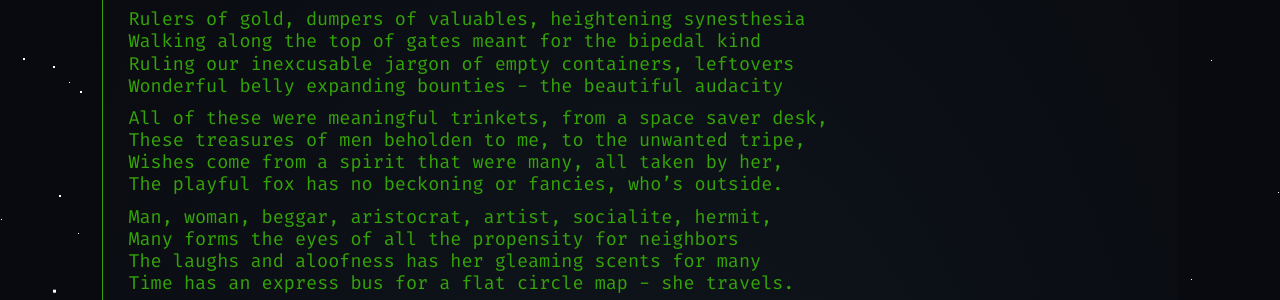
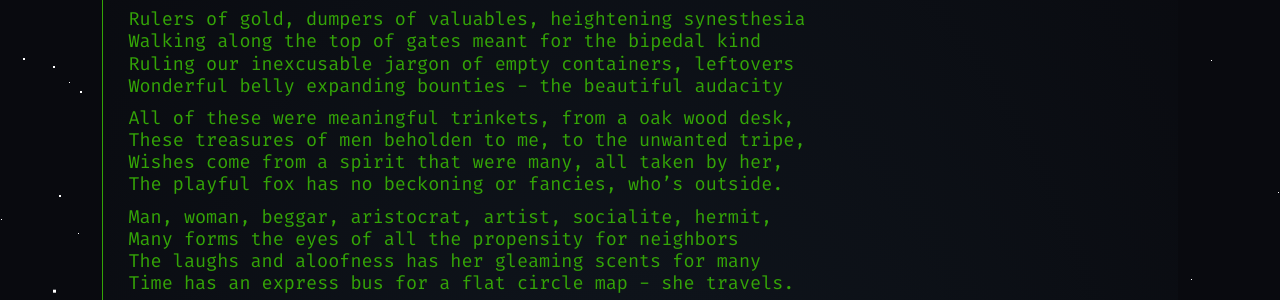
Before and after one commit to jimmyovega/jimmyovega.github.io, a Jekyll site: the page built from _posts/2020-11-03-fruits-for-a-kitsune.md, in a window 1280 px wide. Shown: the part 211-511 px from the top of the page. Built offline with Jekyll 4.4.1, drawn with Linux system fonts in a browser that asks for light colours.

Commit message:
Birthday poem for Farah with changes

```diff
--- a/_posts/2020-11-03-fruits-for-a-kitsune.md
+++ b/_posts/2020-11-03-fruits-for-a-kitsune.md
@@ -11,7 +11,7 @@ Walking along the top of gates meant for the bipedal kind
 Ruling our inexcusable jargon of empty containers, leftovers
 Wonderful belly expanding bounties - the beautiful audacity
 
-All of these were meaningful trinkets, from a space saver desk,
+All of these were meaningful trinkets, from a oak wood desk,
 These treasures of men beholden to me, to the unwanted tripe,
 Wishes come from a spirit that were many, all taken by her,
 The playful fox has no beckoning or fancies, who's outside.
```
